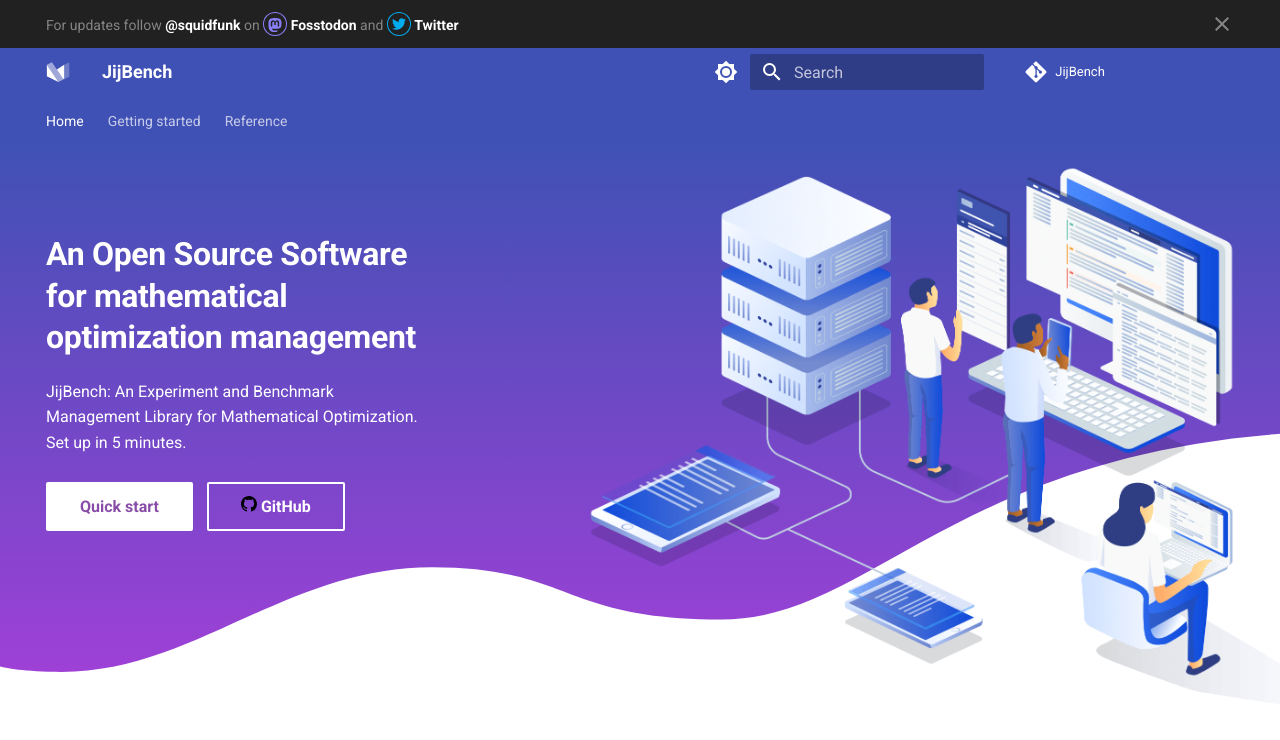
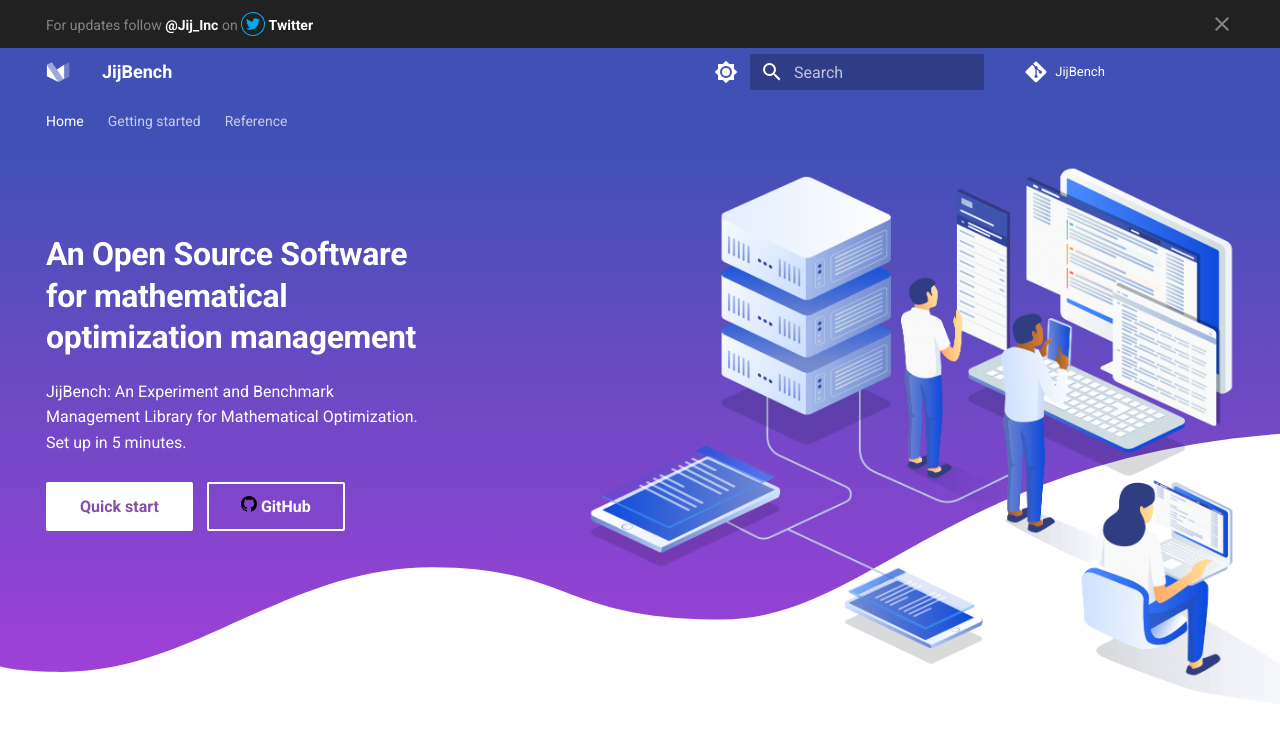
Before and after one commit to SeiyaO/JijBench, an MkDocs documentation site: the page built from docs/index.md, in a window 1280 px wide. Shown: the top 740 px of the page. Built offline with MkDocs 1.6.1 and Material for MkDocs 9.7.7, drawn with Linux system fonts in a browser that asks for light colours; comment, search, counter and statistics services are not loaded.

Commit message:
update docs

```diff
--- a/docs/overrides/main.html
+++ b/docs/overrides/main.html
@@ -6,15 +6,8 @@
   <link rel="stylesheet" href="{{ 'assets/stylesheets/custom.bea7efe8.min.css' | url }}">
 {% endblock %}
 {% block announce %}
-  For updates follow <strong>@squidfunk</strong> on
-  <a rel="me" href="https://fosstodon.org/@squidfunk">
-    <span class="twemoji mastodon">
-      {% include ".icons/fontawesome/brands/mastodon.svg" %}
-    </span>
-    <strong>Fosstodon</strong>
-  </a>
-  and
-  <a href="https://twitter.com/squidfunk">
+  For updates follow <strong>@Jij_Inc</strong> on
+  <a href="https://twitter.com/Jij_Inc">
     <span class="twemoji twitter">
       {% include ".icons/fontawesome/brands/twitter.svg" %}
     </span>
```
Also changed, not shown: 1 other file.
